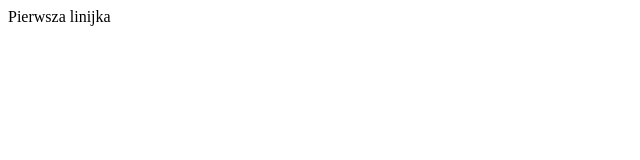
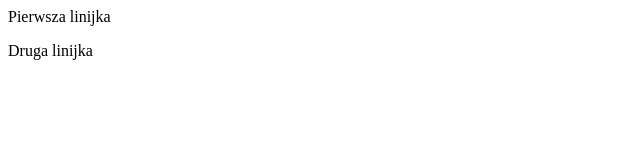
Before and after one commit to harecka/gitjestgit, a plain HTML site: page index.html in a window 1280 px wide. Shown: the full height of the page, 0-640 px from the left. Drawn offline with Linux system fonts and the light colour scheme.

Commit message:
drugi paragraf

```diff
--- a/index.html
+++ b/index.html
@@ -1 +1,2 @@
 <p> Pierwsza linijka</p>
+<p> Druga linijka </p>
```
